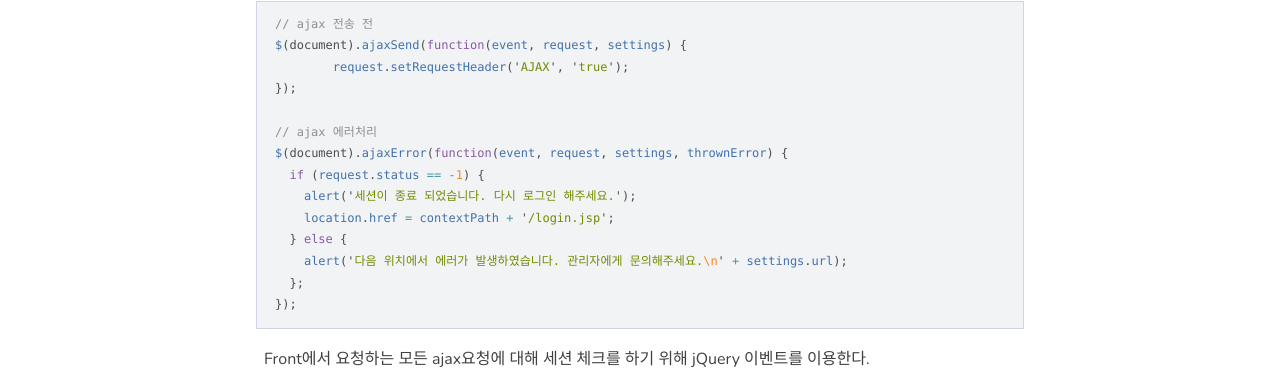
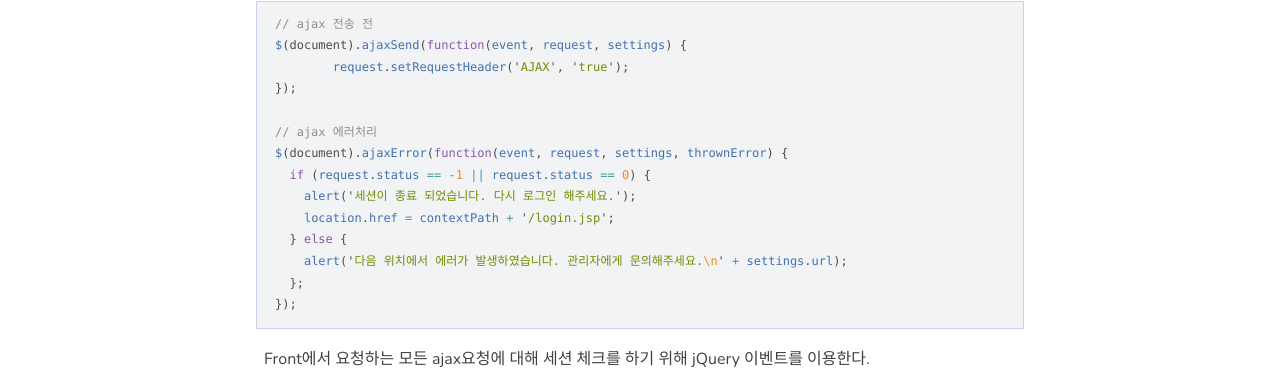
Before and after one commit to daesuni/daesuni.github.io, a Jekyll site: the page built from _posts/2019-05-15-Spring interceptor.md, in a window 1280 px wide and 900 px high, scrolled down 1245 px. Shown: the part 92-461 px from the top of the window. Built offline with Jekyll 4.4.1, drawn with Linux system fonts in a browser that asks for light colours; comment, search, counter and statistics services are not loaded.

Commit message:
modify post

```diff
--- a/_posts/2019-05-15-Spring interceptor.md
+++ b/_posts/2019-05-15-Spring interceptor.md
@@ -33,7 +33,7 @@ $(document).ajaxSend(function(event, request, settings) {
 
 // ajax 에러처리
 $(document).ajaxError(function(event, request, settings, thrownError) {
-  if (request.status == -1) {
+  if (request.status == -1 || request.status == 0) {
     alert('세션이 종료 되었습니다. 다시 로그인 해주세요.');
     location.href = contextPath + '/login.jsp';
   } else {
```
